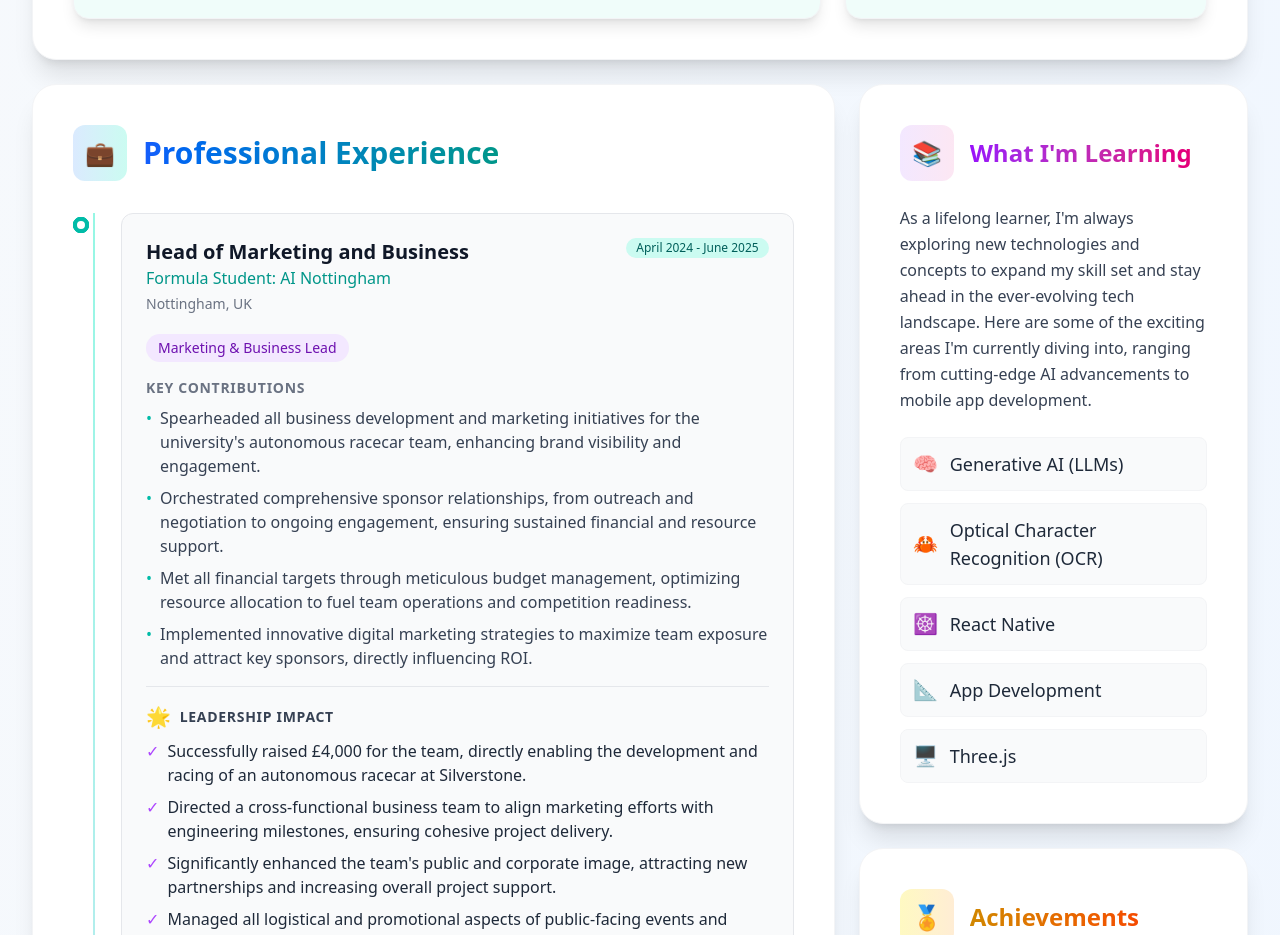
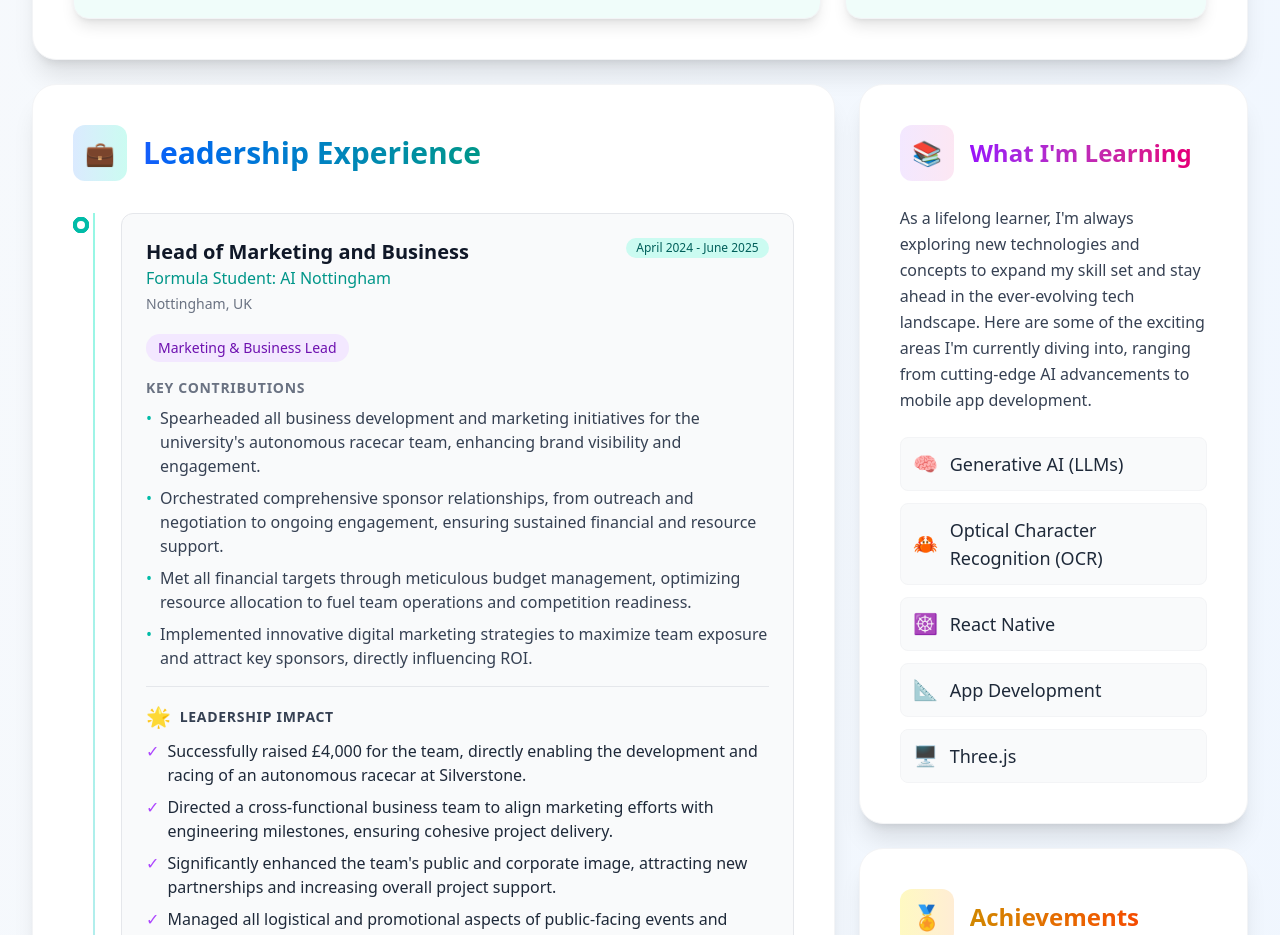
Before and after one commit to m4nasi/manasimehtaportfolio, a React (Vite) app: page / in a window 1280 px wide. Shown: the part 4860-5795 px from the top of the page. Built offline with nearby package versions, Linux system fonts and the light colour scheme.

Commit message:
added achievements

```diff
--- a/src/components/Leadership.tsx
+++ b/src/components/Leadership.tsx
@@ -107,7 +107,7 @@ const Leadership: React.FC = () => {
       <span className="text-teal-600 text-2xl">💼</span> {/* Briefcase emoji */}
     </div>
     <h2 className="text-3xl font-bold text-gray-900 bg-clip-text bg-gradient-to-r from-blue-600 to-teal-600 text-transparent">
-      Professional Experience
+      Leadership Experience
     </h2>
   </div>
 
```
